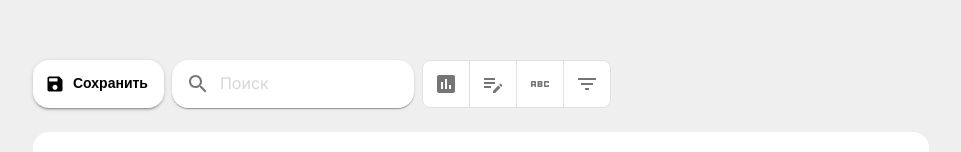
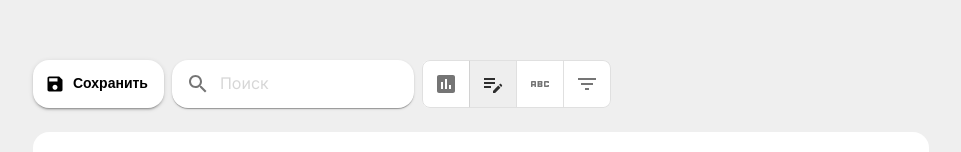
Before and after one commit to SergeyBogomolovv/string-converter, a React app: page / in a window 1280 px wide. Shown: the part 166-318 px from the top of the page, without its empty margins (159-1120 px from the left). Built offline with nearby package versions, Linux system fonts and the light colour scheme; a web font is replaced by a local one.

Commit message:
feat: update toolbar
add mode select and write test

```diff
--- a/src/entities/editor/index.ts
+++ b/src/entities/editor/index.ts
@@ -10,6 +10,7 @@ export {
   selectEditMode,
   selectEditorValue,
   selectSearchTarget,
+  selectMode,
 } from "./model/selectors";
 
 export type { EditorState } from "./model/slice";
--- a/src/features/toolbar/ui/toggle-button.tsx
+++ b/src/features/toolbar/ui/toggle-button.tsx
@@ -5,11 +5,12 @@ interface Props {
   title: string;
   value: string;
   children: React.ReactNode;
+  testid?: string;
 }
 
-const ToggleButton = ({ title, value, children }: Props) => {
+const ToggleButton = ({ title, value, children, testid }: Props) => {
   return (
-    <Tooltip placement="top" title={title}>
+    <Tooltip data-testid={testid} placement="top" title={title}>
       <Button value={value} aria-label={title}>
         {children}
       </Button>
--- a/src/features/toolbar/ui/toolbar.tsx
+++ b/src/features/toolbar/ui/toolbar.tsx
@@ -7,28 +7,54 @@ import ToggleButtonGroup from "@mui/material/ToggleButtonGroup";
 import { SearchInput } from "./search-input";
 import { EditModeToggle } from "./edit-mode-toggle";
 import ToggleButton from "./toggle-button";
-import { Mode } from "@/entities/editor";
+import { Mode, selectMode, setMode } from "@/entities/editor";
+import { useAppDispatch, useAppSelector } from "@/shared/store/hooks";
 
 export const Toolbar = () => {
+  const mode = useAppSelector(selectMode);
+  const dispatch = useAppDispatch();
+
+  const handleClick = (e: React.MouseEvent<HTMLElement>, mode: Mode) => {
+    dispatch(setMode(mode));
+  };
+
   return (
     <Stack spacing={1} direction="row">
       <EditModeToggle />
       <SearchInput />
       <ToggleButtonGroup
         sx={{ backgroundColor: "white" }}
+        value={mode}
         exclusive
+        onChange={handleClick}
         aria-label="modes"
       >
-        <ToggleButton value={Mode.stats} title="Статистика">
+        <ToggleButton
+          testid="statsModeBtn"
+          value={Mode.stats}
+          title="Статистика"
+        >
           <AssessmentIcon />
         </ToggleButton>
-        <ToggleButton value={Mode.replace} title="Замена слов">
+        <ToggleButton
+          testid="replaceModeBtn"
+          value={Mode.replace}
+          title="Замена слов"
+        >
           <EditNoteIcon />
         </ToggleButton>
-        <ToggleButton value={Mode.generate} title="Сгенерировать">
+        <ToggleButton
+          testid="generateModeBtn"
+          value={Mode.generate}
+          title="Сгенерировать"
+        >
           <AbcIcon />
         </ToggleButton>
-        <ToggleButton value={Mode.sort} title="Сортировка слов">
+        <ToggleButton
+          testid="sortModeBtn"
+          value={Mode.sort}
+          title="Сортировка слов"
+        >
           <FilterListIcon />
         </ToggleButton>
       </ToggleButtonGroup>
```
Also changed, not shown: 1 other file (tests, documents, lock files or other folders).
